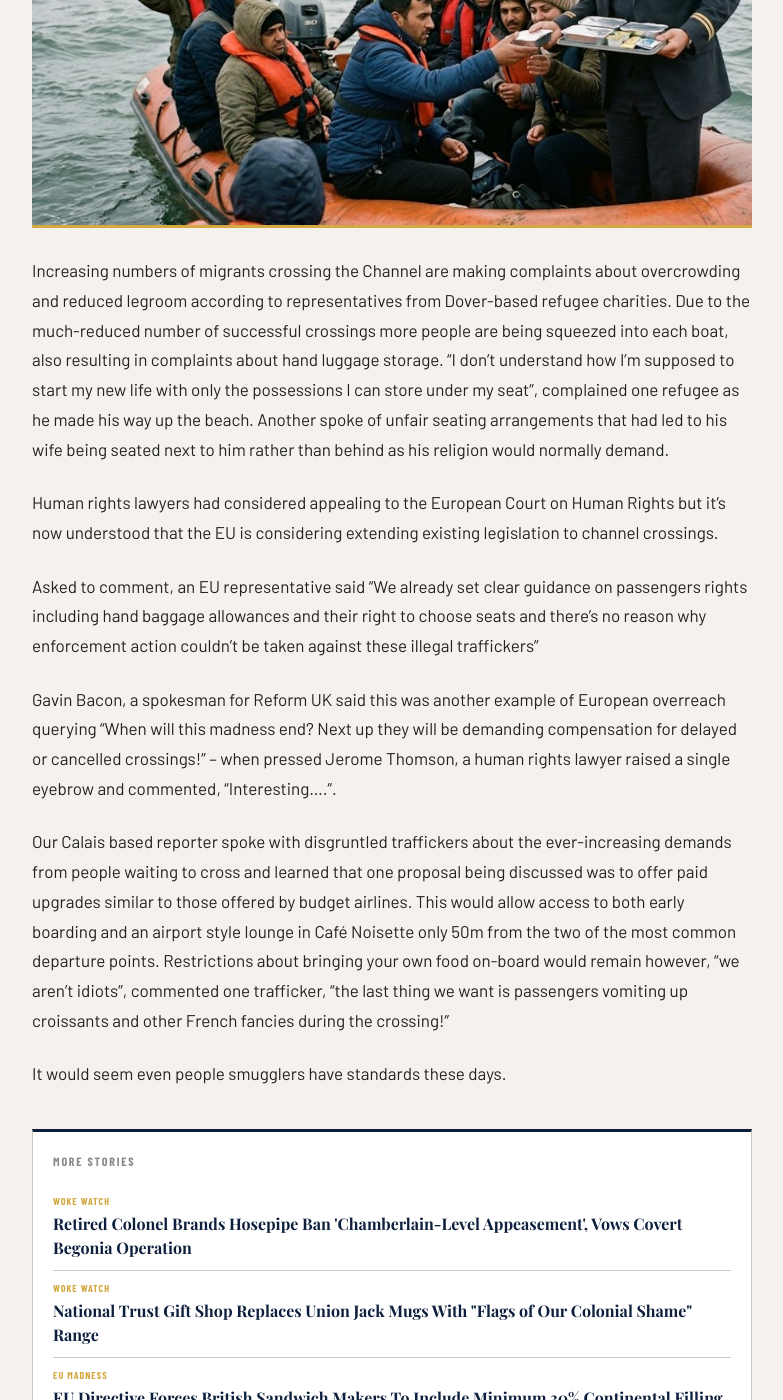
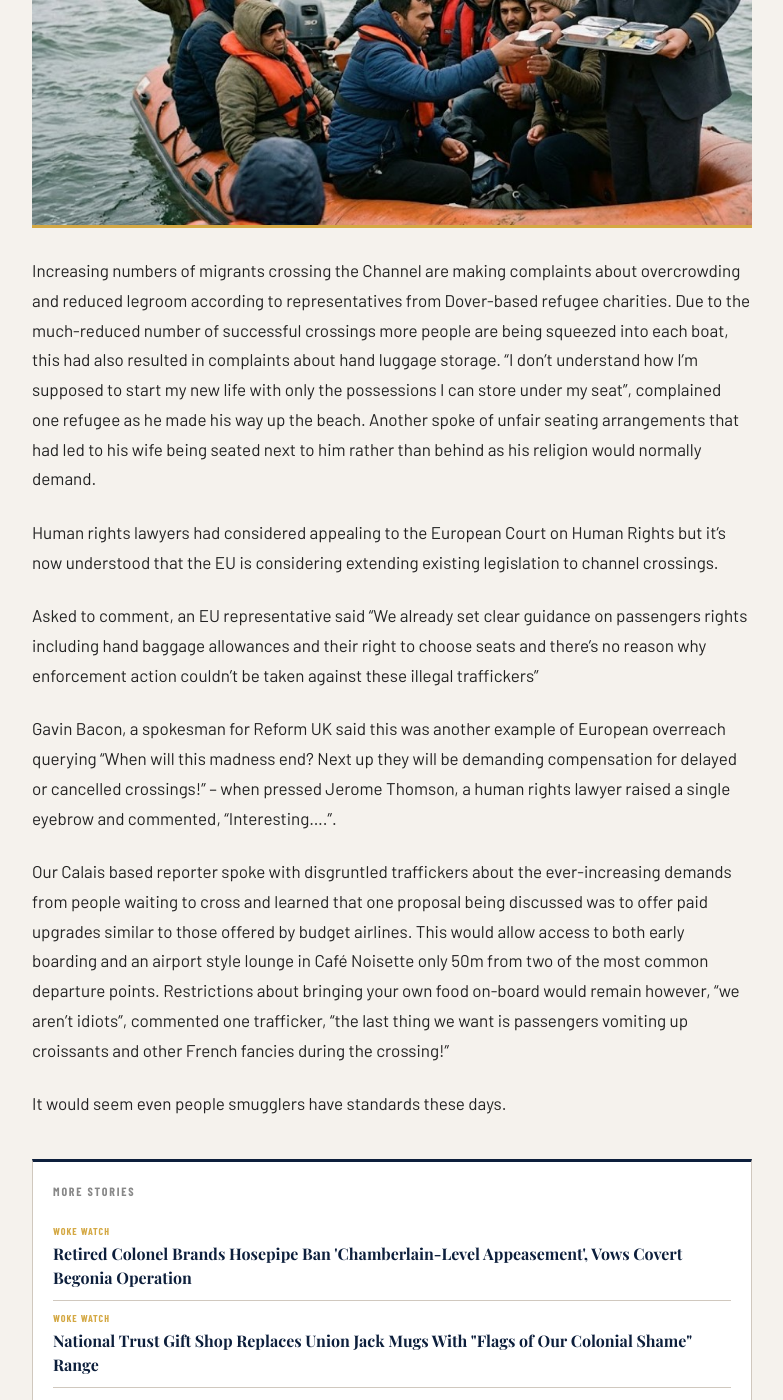
Before and after one commit to matt-palmer999/britishpatriots, a Jekyll site: the page built from _posts/2026-07-30-refugee-complaints.md, in a window 1280 px wide and 1400 px high, scrolled down 782 px. Shown: the whole window, without its empty margins (248-1031 px from the left). Built offline with Jekyll 4.4.1, drawn with Linux system fonts in a browser that asks for light colours; some web fonts are replaced.

Commit message:
Update 2026-07-30-refugee-complaints.md

```diff
--- a/_posts/2026-07-30-refugee-complaints.md
+++ b/_posts/2026-07-30-refugee-complaints.md
@@ -7,7 +7,7 @@ author: Our Refugee Correspondent
 image: /assets/images/refugees.jpg
 ---
 
-Increasing numbers of migrants crossing the Channel are making complaints about overcrowding and reduced legroom according to representatives from Dover-based refugee charities. Due to the much-reduced number of successful crossings more people are being squeezed into each boat, also resulting in complaints about hand luggage storage.
+Increasing numbers of migrants crossing the Channel are making complaints about overcrowding and reduced legroom according to representatives from Dover-based refugee charities. Due to the much-reduced number of successful crossings more people are being squeezed into each boat, this had also resulted in complaints about hand luggage storage.
 “I don’t understand how I’m supposed to start my new life with only the possessions I can store under my seat”, complained one refugee as he made his way up the beach. Another spoke of unfair seating arrangements that had led to his wife being seated next to him rather than behind as his religion would normally demand.
 
 Human rights lawyers had considered appealing to the European Court on Human Rights but it’s now understood that the EU is considering extending existing legislation to channel crossings.
@@ -16,6 +16,6 @@ Asked to comment, an EU representative said “We already set clear guidance on
 
 Gavin Bacon, a spokesman for Reform UK said this was another example of European overreach querying “When will this madness end? Next up they will be demanding compensation for delayed or cancelled crossings!” – when pressed Jerome Thomson, a human rights lawyer raised a single eyebrow and commented, “Interesting….”.
 
-Our Calais based reporter spoke with disgruntled traffickers about the ever-increasing demands from people waiting to cross and learned that one proposal being discussed was to offer paid upgrades similar to those offered by budget airlines. This would allow access to both early boarding and an airport style lounge in Café Noisette only 50m from the two of the most common departure points. Restrictions about bringing your own food on-board would remain however, “we aren’t idiots”, commented one trafficker, “the last thing we want is passengers vomiting up croissants and other French fancies during the crossing!”
+Our Calais based reporter spoke with disgruntled traffickers about the ever-increasing demands from people waiting to cross and learned that one proposal being discussed was to offer paid upgrades similar to those offered by budget airlines. This would allow access to both early boarding and an airport style lounge in Café Noisette only 50m from two of the most common departure points. Restrictions about bringing your own food on-board would remain however, “we aren’t idiots”, commented one trafficker, “the last thing we want is passengers vomiting up croissants and other French fancies during the crossing!”
 
 It would seem even people smugglers have standards these days.
```
